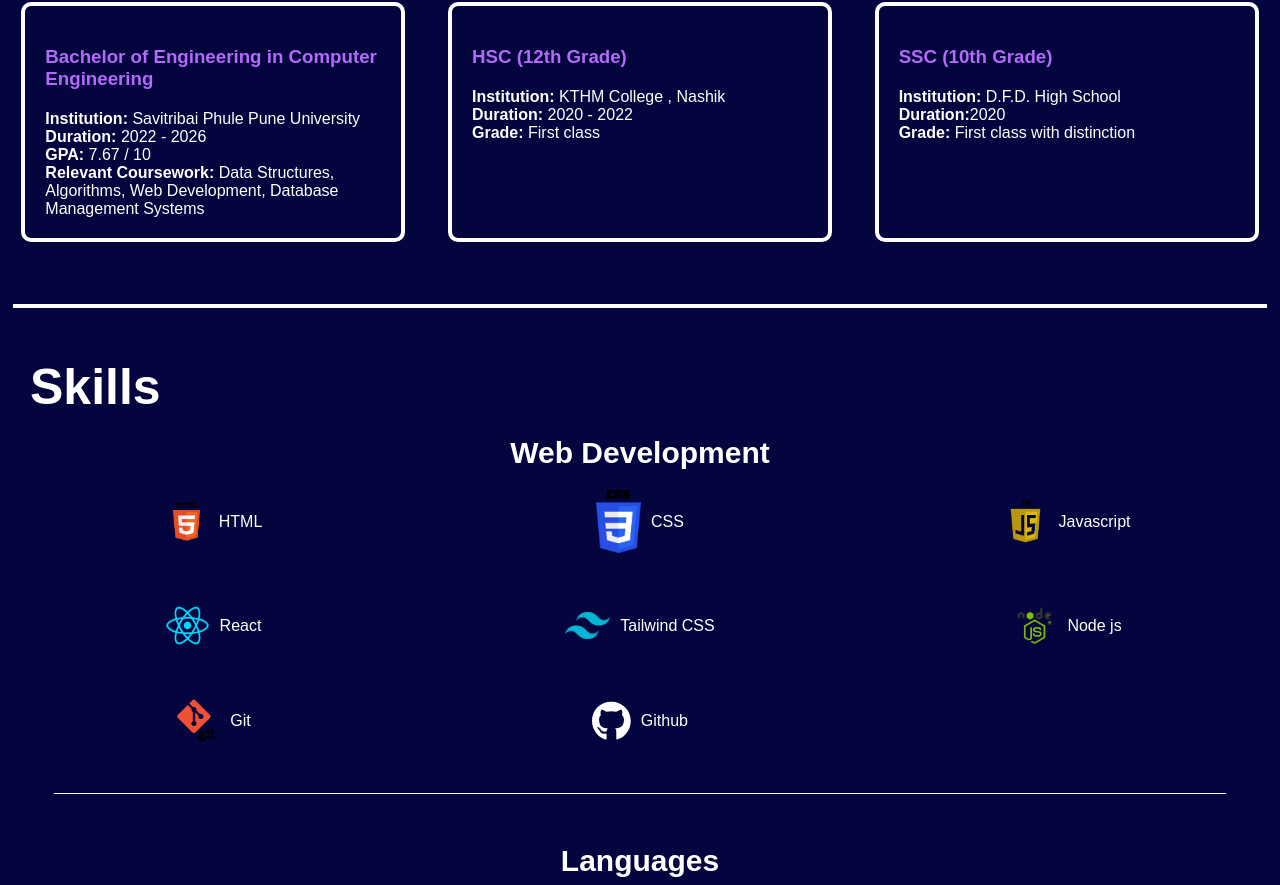
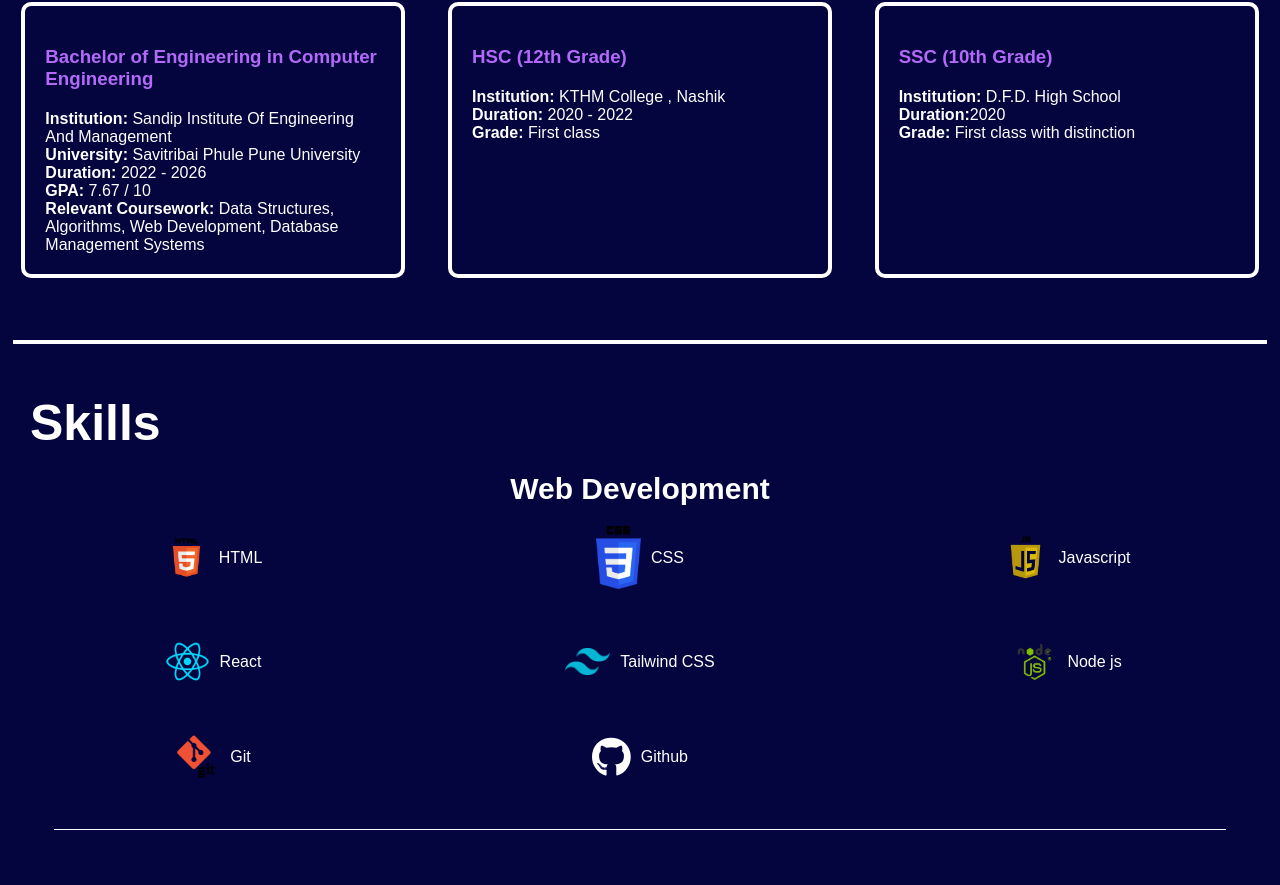
Before and after one commit to LandgeRushikesh/Portfolio, a React (Vite) app: page / in a window 1280 px wide. Shown: the part 1282-2167 px from the top of the page. Built offline with nearby package versions, Linux system fonts and the light colour scheme.

Commit message:
correction in eduction component

```diff
--- a/src/Components/Eduction/Eduction.jsx
+++ b/src/Components/Eduction/Eduction.jsx
@@ -9,7 +9,10 @@ function Eduction() {
         <div className="education-item">
           <h3>Bachelor of Engineering in Computer Engineering</h3>
           <p>
-            <strong>Institution:</strong> Savitribai Phule Pune University
+            <strong>Institution:</strong> Sandip Institute Of Engineering And Management
+          </p>
+          <p>
+            <strong>University:</strong> Savitribai Phule Pune University
           </p>
           <p>
             <strong>Duration:</strong> 2022 - 2026
```
